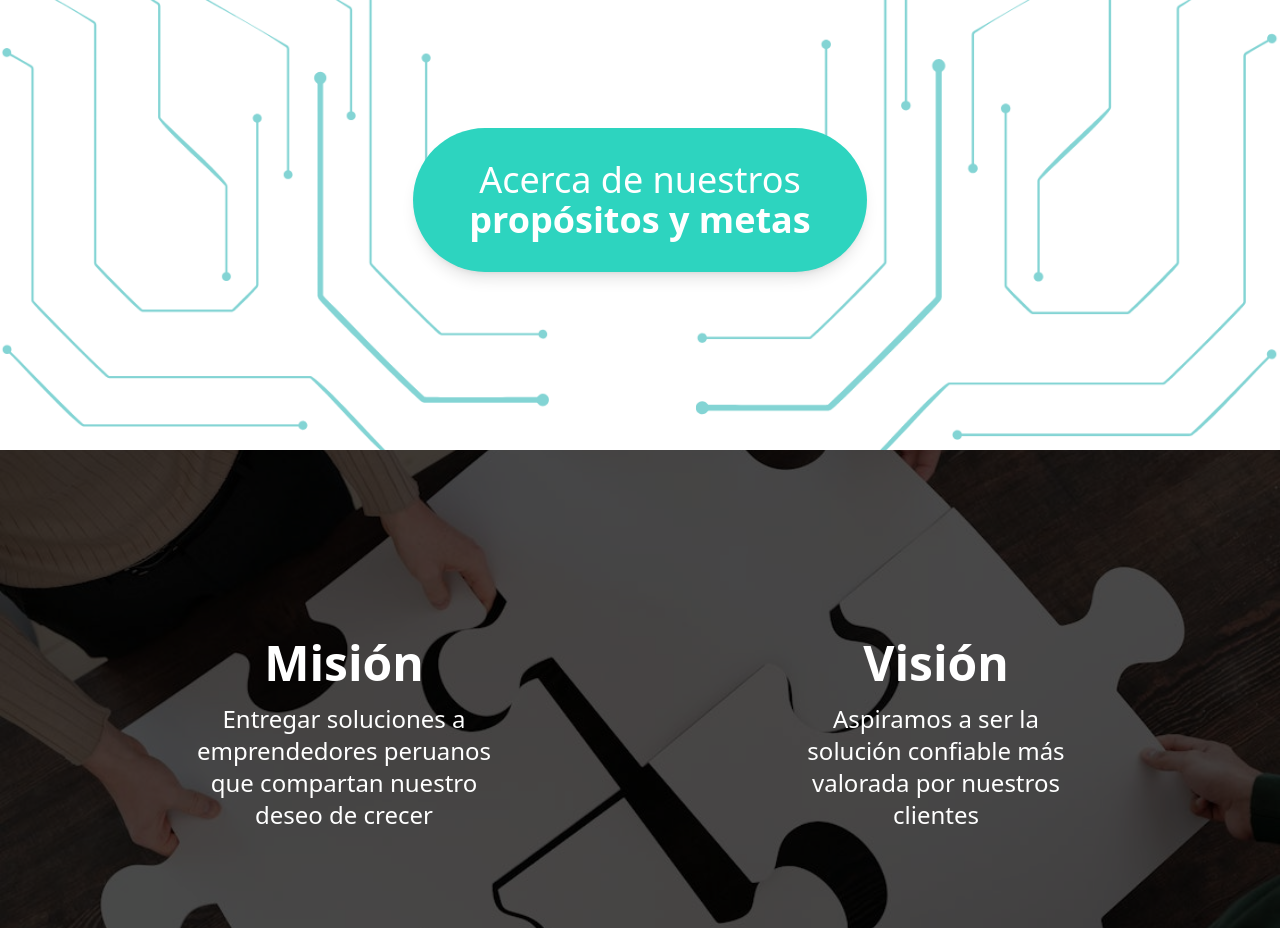
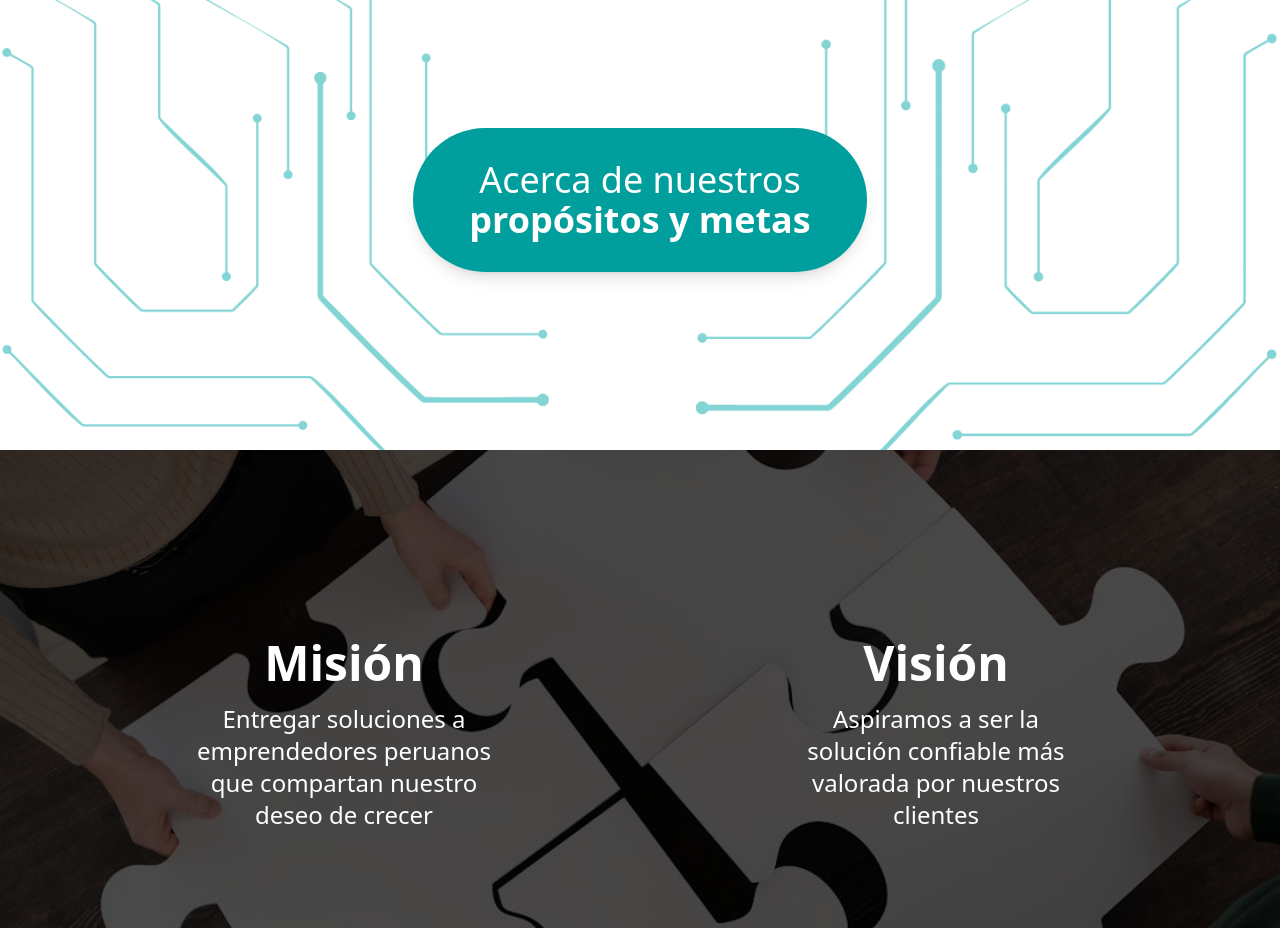
Before and after one commit to yuntasproducciones/tami-teams, a React (Vite) app in the folder frontend/: page /about in a window 1280 px wide. Shown: the part 980-1908 px from the top of the page. Built offline with nearby package versions, Linux system fonts and the light colour scheme.

Commit message:
cambios minimos

```diff
--- a/frontend/src/presentation/components/nosotros/PropositosSection.tsx
+++ b/frontend/src/presentation/components/nosotros/PropositosSection.tsx
@@ -8,8 +8,10 @@ function PropositosYMetas() {
         backgroundImage: `url(${imgfon})`,
       }}
     >
-      <div className="bg-teal-400 text-white text-2xl sm:text-3xl md:text-4xl py-6 sm:py-8 px-8 sm:px-14 rounded-full shadow-lg text-center">
-        Acerca de nuestros <br /><span className="font-bold">propósitos y metas</span>
+      <div className="bg-verde_turquesa text-white text-2xl sm:text-3xl md:text-4xl py-6 sm:py-8 px-8 sm:px-14 rounded-full shadow-lg text-center">
+        Acerca de nuestros
+        <br />
+        <span className="font-bold">propósitos y metas</span>
       </div>
     </section>
   );
```
